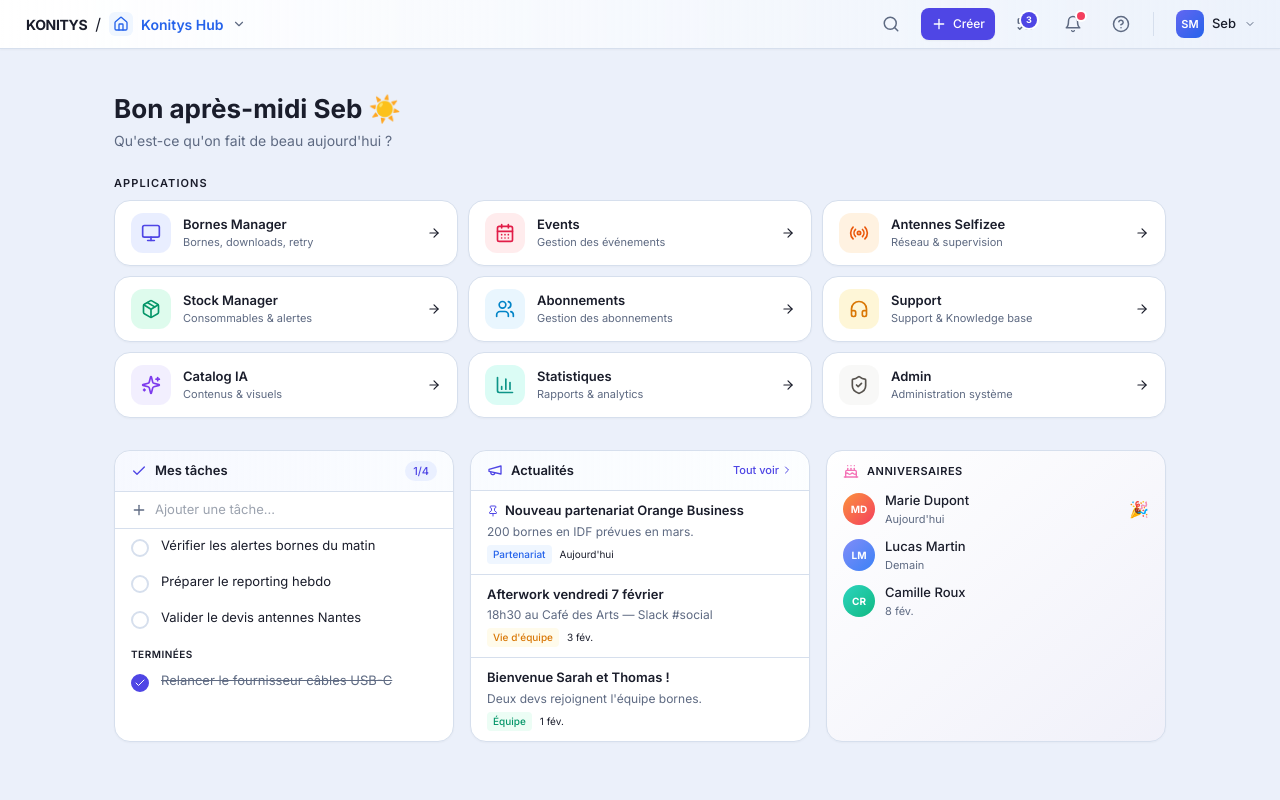
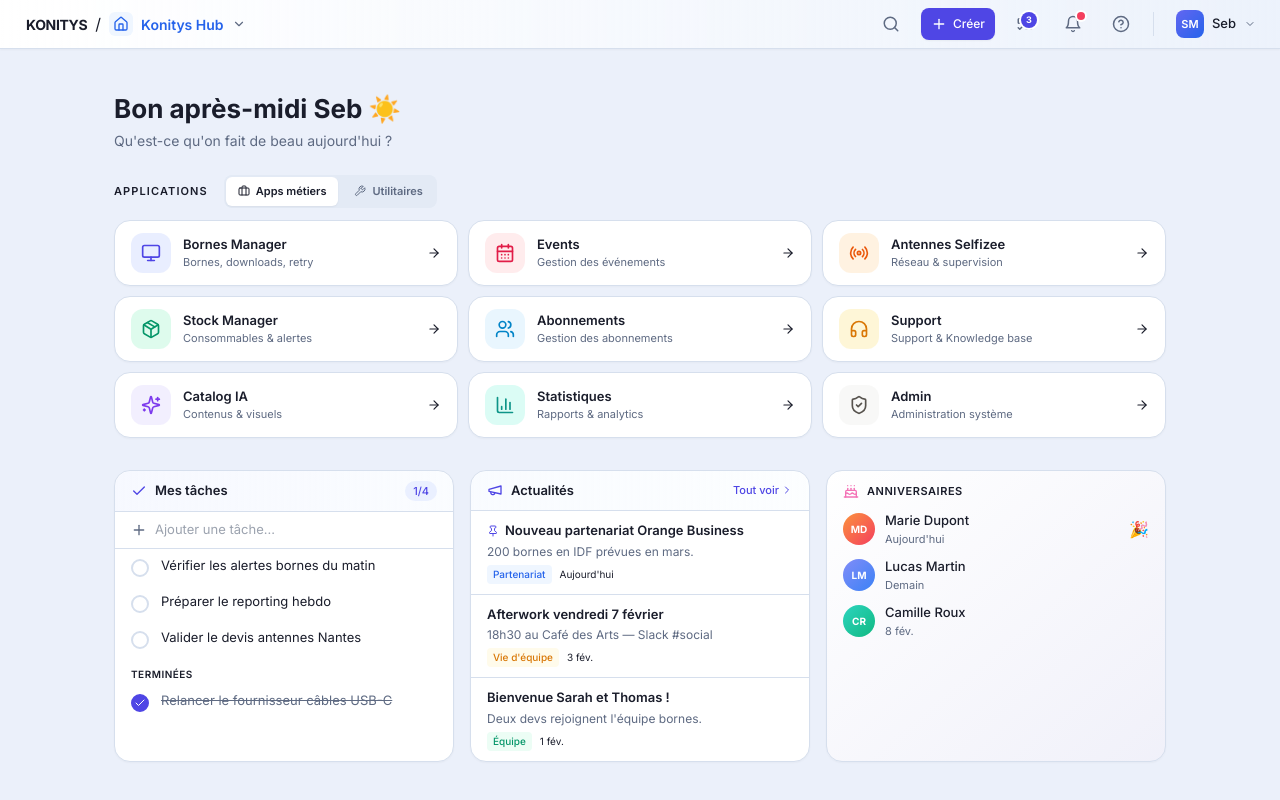
Before and after one commit to smcto/kitstart-platform, a React (Vite) app: page / in a window 1280 px wide. Shown: the top 800 px of the page. Built offline with nearby package versions, Linux system fonts and the light colour scheme.

Commit message:
Add app category tabs to Hub home page
Add the same modern tab switcher (Apps métiers / Utilitaires) to the
Hub page grid, matching the KonitysSwitcher dropdown. Utility apps are
shown in their own tab with the same icons and descriptions.

https://claude.ai/code/session_01Fpb8xnhEUP3fdtBHgVNGKs

```diff
--- a/src/pages/Hub.jsx
+++ b/src/pages/Hub.jsx
@@ -3,22 +3,39 @@ import { AppShell } from "../components/AppShell";
 import {
   Monitor, Radio, Package, Headphones, Sparkles,
   CalendarDays, Settings, Users, BarChart3, ShieldCheck,
-  Plus, Check, Cake, ChevronRight, Pin, Megaphone, ArrowRight
+  Plus, Check, Cake, ChevronRight, Pin, Megaphone, ArrowRight,
+  Briefcase, Wrench, Mail, MessageSquare, Scissors, Tag, QrCode, ImageDown, FileOutput, Calculator, StickyNote
 } from "lucide-react";
 import { cn } from "../components/ui/cn";
 
 /* ── Apps ─────────────────────────────────────────── */
 
 const APPS = [
-  { name: "Bornes Manager", desc: "Bornes, downloads, retry",       to: "/bornes",   icon: Monitor,      color: "bg-indigo-100/70 text-indigo-600" },
-  { name: "Events",         desc: "Gestion des événements",         to: "/events",   icon: CalendarDays, color: "bg-rose-100/70 text-rose-600" },
-  { name: "Antennes Selfizee", desc: "Réseau & supervision",         to: "/antennes", icon: Radio,        color: "bg-orange-100/70 text-orange-600" },
-  { name: "Stock Manager",    desc: "Consommables & alertes",       to: "/stocks",   icon: Package,      color: "bg-emerald-100/70 text-emerald-600" },
-  { name: "Abonnements",    desc: "Gestion des abonnements",        to: "/support",  icon: Users,        color: "bg-sky-100/70 text-sky-600" },
-  { name: "Support",        desc: "Support & Knowledge base",       to: "/support",  icon: Headphones,   color: "bg-amber-100/70 text-amber-600" },
-  { name: "Catalog IA",     desc: "Contenus & visuels",             to: "/catalog",  icon: Sparkles,     color: "bg-violet-100/70 text-violet-600" },
-  { name: "Statistiques",   desc: "Rapports & analytics",           to: "/stats",    icon: BarChart3,    color: "bg-teal-100/70 text-teal-600" },
-  { name: "Admin",          desc: "Administration système",          to: "/settings", icon: ShieldCheck,  color: "bg-stone-100/70 text-stone-600" },
+  /* ── Métiers ── */
+  { name: "Bornes Manager",    desc: "Bornes, downloads, retry",      to: "/bornes",   icon: Monitor,      color: "bg-indigo-100/70 text-indigo-600",  category: "metier" },
+  { name: "Events",            desc: "Gestion des événements",        to: "/events",   icon: CalendarDays, color: "bg-rose-100/70 text-rose-600",      category: "metier" },
+  { name: "Antennes Selfizee", desc: "Réseau & supervision",          to: "/antennes", icon: Radio,        color: "bg-orange-100/70 text-orange-600",  category: "metier" },
+  { name: "Stock Manager",     desc: "Consommables & alertes",        to: "/stocks",   icon: Package,      color: "bg-emerald-100/70 text-emerald-600", category: "metier" },
+  { name: "Abonnements",       desc: "Gestion des abonnements",       to: "/support",  icon: Users,        color: "bg-sky-100/70 text-sky-600",        category: "metier" },
+  { name: "Support",           desc: "Support & Knowledge base",      to: "/support",  icon: Headphones,   color: "bg-amber-100/70 text-amber-600",    category: "metier" },
+  { name: "Catalog IA",        desc: "Contenus & visuels",            to: "/catalog",  icon: Sparkles,     color: "bg-violet-100/70 text-violet-600",  category: "metier" },
+  { name: "Statistiques",      desc: "Rapports & analytics",          to: "/stats",    icon: BarChart3,    color: "bg-teal-100/70 text-teal-600",      category: "metier" },
+  { name: "Admin",             desc: "Administration système",         to: "/settings", icon: ShieldCheck,  color: "bg-stone-100/70 text-stone-600",    category: "metier" },
+  /* ── Utilitaires ── */
+  { name: "Emailing",          desc: "Campagnes email & templates",           to: "#", icon: Mail,          color: "bg-cyan-100/70 text-cyan-600",      category: "utilitaire" },
+  { name: "Envoi SMS",         desc: "Notifications & rappels SMS",           to: "#", icon: MessageSquare, color: "bg-lime-100/70 text-lime-600",      category: "utilitaire" },
+  { name: "Détourage Image",   desc: "Suppression de fond automatique",       to: "#", icon: Scissors,      color: "bg-fuchsia-100/70 text-fuchsia-600", category: "utilitaire" },
+  { name: "Étiquettes UPS",    desc: "Génération de bordereaux d'envoi",      to: "#", icon: Tag,           color: "bg-yellow-100/70 text-yellow-600",  category: "utilitaire" },
+  { name: "QR Codes",          desc: "QR codes personnalisés",                to: "#", icon: QrCode,        color: "bg-slate-100/70 text-slate-600",    category: "utilitaire" },
+  { name: "Compresseur",       desc: "Compression & redim. d'images",         to: "#", icon: ImageDown,     color: "bg-pink-100/70 text-pink-600",      category: "utilitaire" },
+  { name: "Convertisseur PDF", desc: "Conversion de fichiers en PDF",         to: "#", icon: FileOutput,    color: "bg-red-100/70 text-red-600",        category: "utilitaire" },
+  { name: "Calculatrice Devis", desc: "Calcul rapide HT / TTC / marges",     to: "#", icon: Calculator,    color: "bg-teal-100/70 text-teal-600",      category: "utilitaire" },
+  { name: "Notes",             desc: "Prise de notes & mémos rapides",        to: "#", icon: StickyNote,    color: "bg-amber-100/70 text-amber-600",    category: "utilitaire" },
+];
+
+const APP_TABS = [
+  { key: "metier", label: "Apps métiers", icon: Briefcase },
+  { key: "utilitaire", label: "Utilitaires", icon: Wrench },
 ];
 
 /* ── Mock data ────────────────────────────────────── */
@@ -74,6 +91,8 @@ function getEmoji() {
 export default function Hub() {
   const [todos, setTodos] = useState(INITIAL_TODOS);
   const [newTodo, setNewTodo] = useState("");
+  const [appTab, setAppTab] = useState("metier");
+  const visibleApps = APPS.filter(a => a.category === appTab);
 
   function toggleTodo(id) {
     setTodos(t => t.map(x => x.id === id ? { ...x, done: !x.done } : x));
@@ -104,11 +123,33 @@ export default function Hub() {
         </div>
 
         {/* ── Apps grid ── */}
-        <div className="mb-2 text-[11px] font-semibold uppercase tracking-widest text-[--k-muted]/60">
-          Applications
+        <div className="mb-3 flex items-center gap-4">
+          <span className="text-[11px] font-semibold uppercase tracking-widest text-[--k-muted]/60">
+            Applications
+          </span>
+          <div className="flex gap-1 rounded-lg bg-[--k-surface-2] p-0.5">
+            {APP_TABS.map(t => {
+              const TIcon = t.icon;
+              return (
+                <button
+                  key={t.key}
+                  onClick={() => setAppTab(t.key)}
+                  className={cn(
+                    "flex items-center gap-1.5 rounded-md px-3 py-1.5 text-[11px] font-semibold transition",
+                    appTab === t.key
+                      ? "bg-white text-[--k-text] shadow-sm"
+                      : "text-[--k-muted] hover:text-[--k-text]"
+                  )}
+                >
+                  <TIcon className="h-3 w-3" />
+                  {t.label}
+                </button>
+              );
+            })}
+          </div>
         </div>
         <div className="mb-8 grid grid-cols-1 gap-2.5 sm:grid-cols-2 lg:grid-cols-3">
-          {APPS.map((app) => {
+          {visibleApps.map((app) => {
             const Icon = app.icon;
             return (
               <a
```
